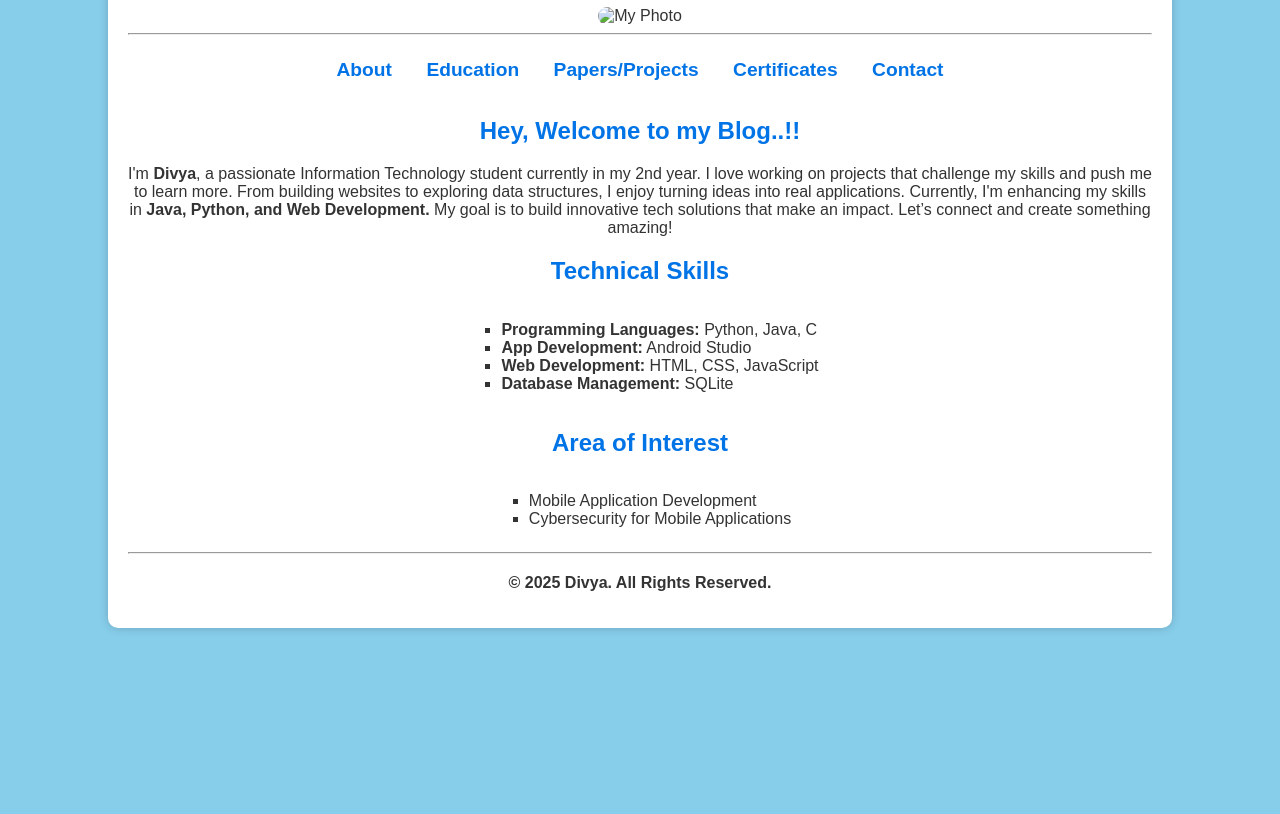
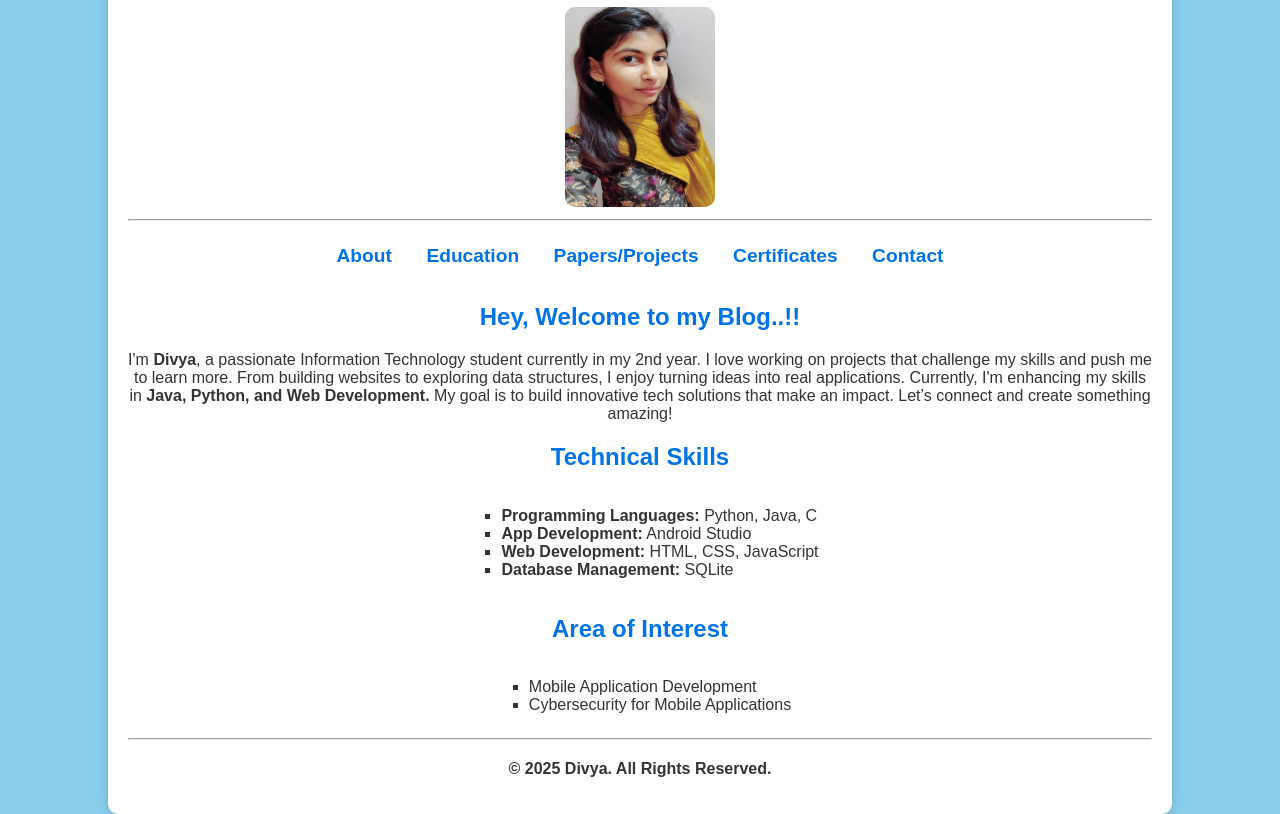
Before and after one commit to Divyaaravichandran/My_blog, a plain HTML site: page index.html in a window 1280 px wide. Shown: the part 60-874 px from the top of the page. Before the commit the page ends 800 px from the top, so only its background shows below. Drawn offline with Linux system fonts and the light colour scheme.

Commit message:
index.html

```diff
--- a/index.html
+++ b/index.html
@@ -11,7 +11,7 @@
     <div class="container">
         <header>
             <h1>DIVYA R</h1>
-            <img src="img/img-header.jpg" alt="My Photo" class="profile-img">
+            <img src="img-header.jpg" alt="My Photo" class="profile-img">
         </header>
 
         <hr>
```
